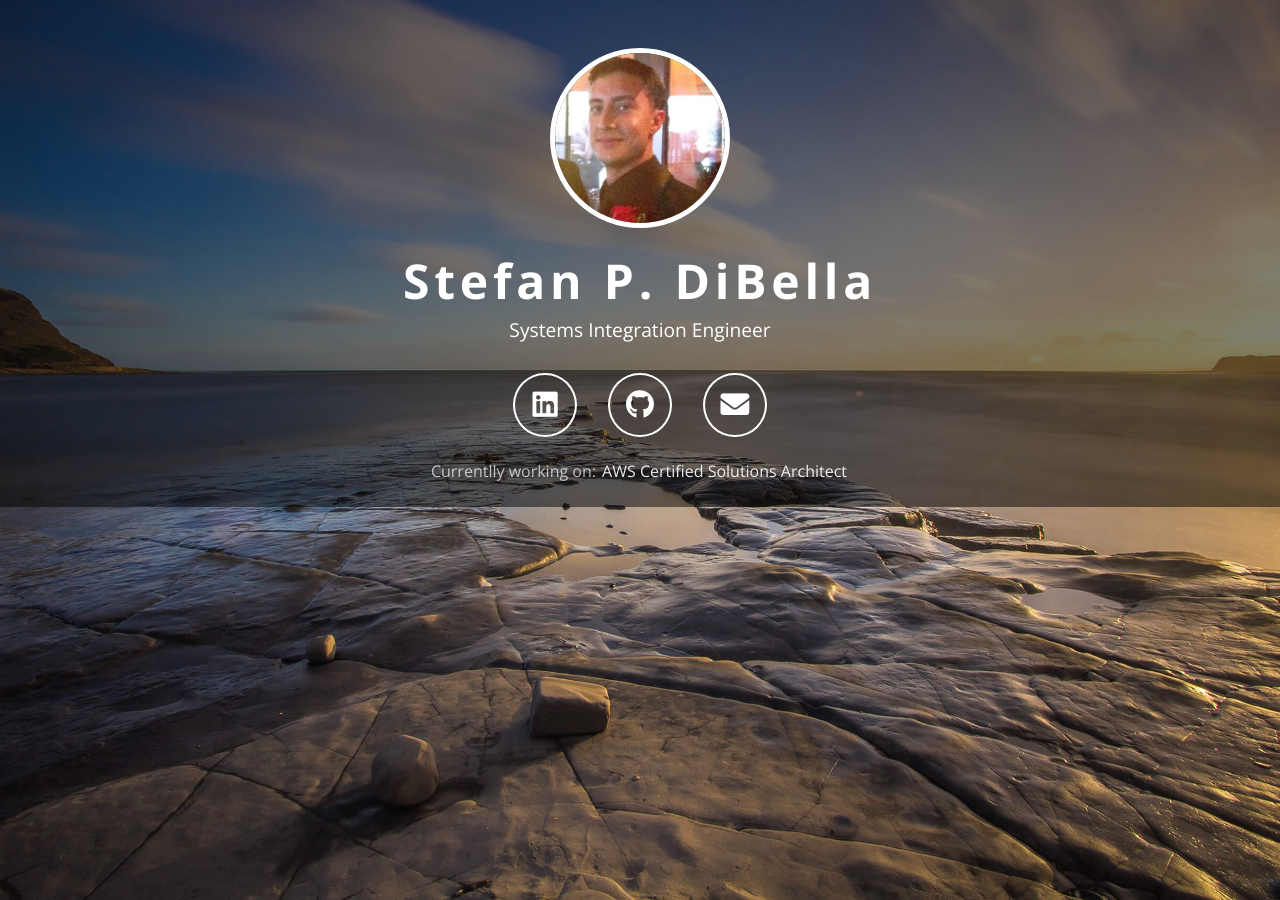
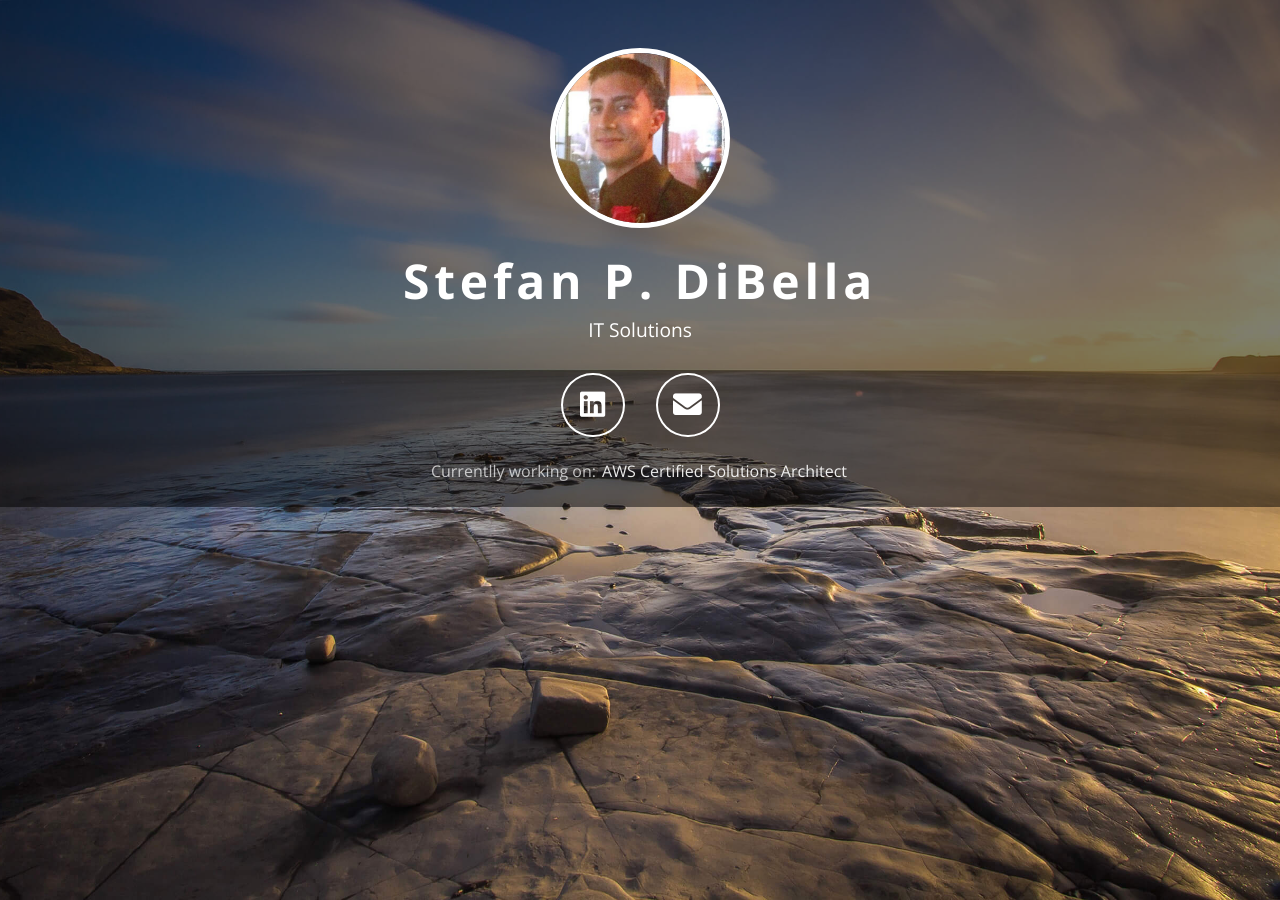
Before and after one commit to sdibella/sdibella.github.io, a Jekyll site: the page built from index.html, in a window 1280 px wide. Built offline with Jekyll 4.4.1, drawn with Linux system fonts in a browser that asks for light colours; nearby versions of some CDN libraries; comment, search, counter and statistics services are not loaded; some of the changed lines change nothing that is shown.

Commit message:
github removed

```diff
--- a/_config.yml
+++ b/_config.yml
@@ -14,7 +14,7 @@ sass:
 # Main Headline, name required, subtitle optional
 name: Stefan P. DiBella
 #subtitle:
-subtitle: Systems Integration Engineer
+subtitle: IT Solutions
 
 # Title attribute of HTML Page, uses 'name' from above if empty
 title: Stefan's Homepage
@@ -24,7 +24,7 @@ title: Stefan's Homepage
 # 'crawl' is the 'Robots' tag http://www.robotstxt.org/meta.html
 robots:
     description: Stefan P. DiBella's professional page
-    keywords: systems, software, aws, cloud, architect
+    keywords: systems, software, aws, cloud, architect, azure
     crawl: index,follow
 
 # website address when deployed, also given as canonical link
@@ -125,7 +125,7 @@ links:
       icon: fab fa-lastfm
   - github:
       name: GitHub
-      show: true
+      show: false
       href: https://github.com/sdibella
       icon: fab fa-github
   - codepen:
```
